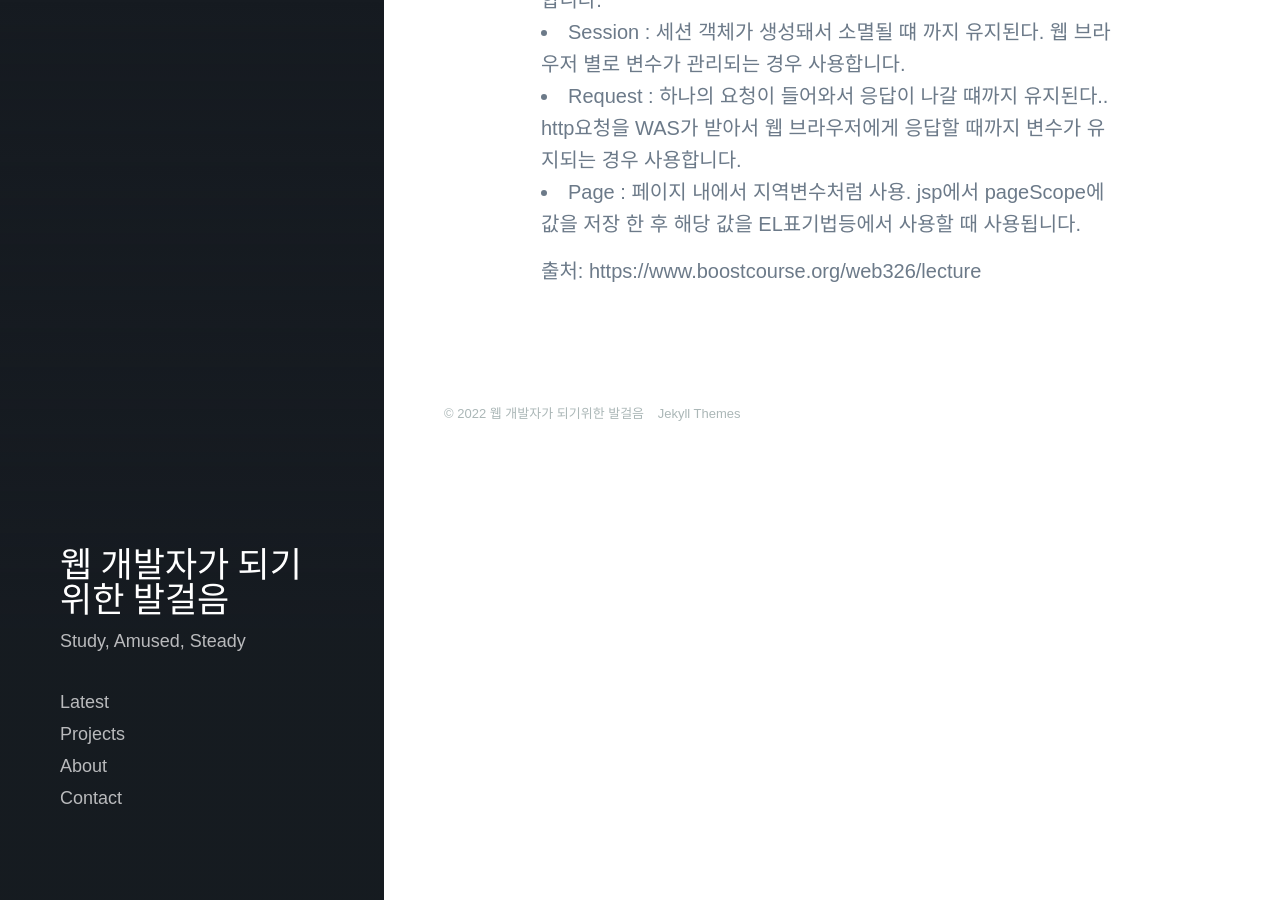
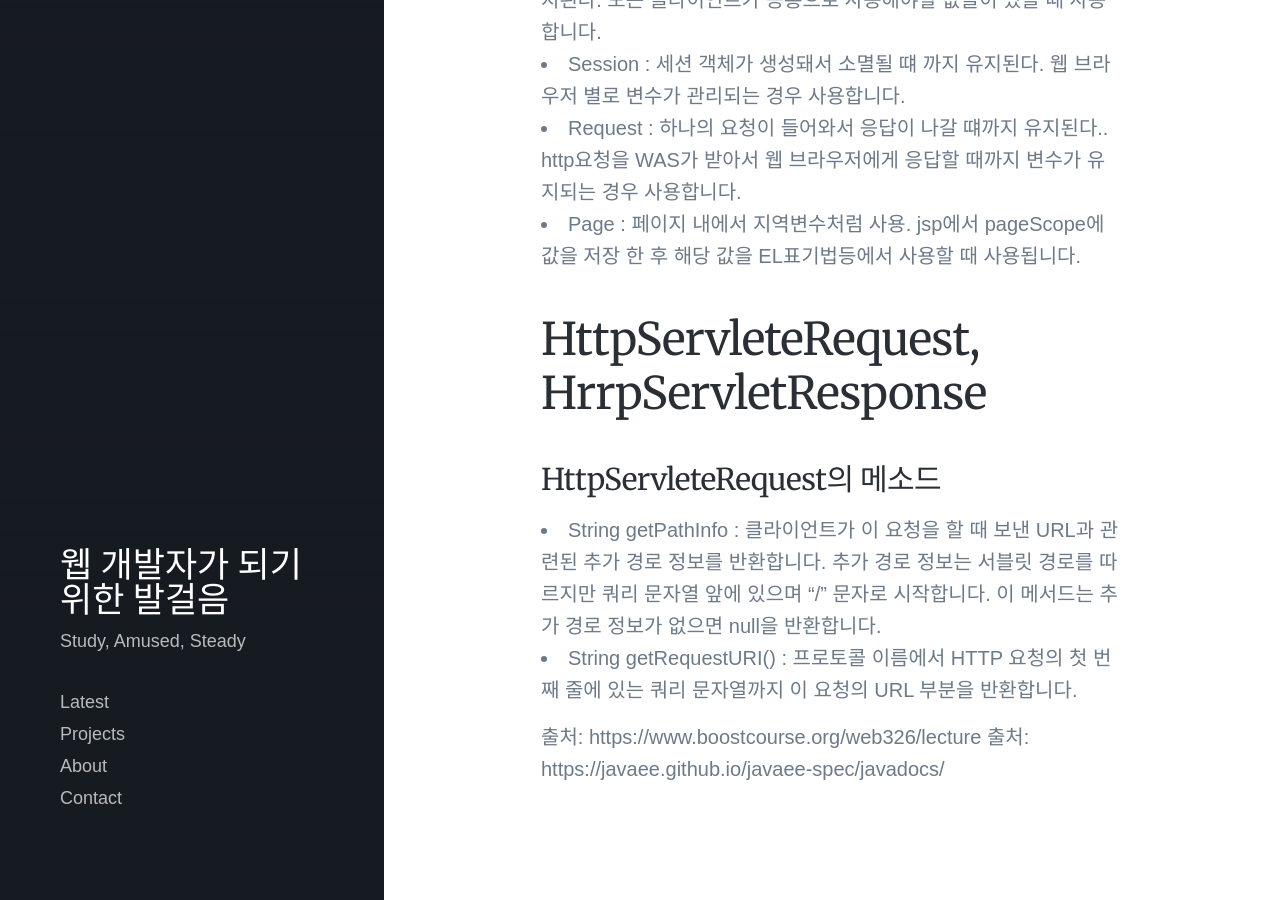
Before and after one commit to lawijdo201/lawijdo201.github.io, a Jekyll site: the page built from _posts/2022-07-14-aboutWEB-post.md, in a window 1280 px wide and 900 px high, scrolled down 2809 px. Built offline with Jekyll 4.4.1, drawn with Linux system fonts in a browser that asks for light colours; nearby versions of some CDN libraries; some web fonts are replaced; some of the changed text lies outside the part shown.

Commit message:
Update 2022-07-14-aboutWEB-post.md

```diff
--- a/_posts/2022-07-14-aboutWEB-post.md
+++ b/_posts/2022-07-14-aboutWEB-post.md
@@ -14,6 +14,7 @@ excerpt: Web에 대해
   * [웹서버 vs WAS](#웹서버-vs-was)
   * [장애 극복기능](#장애-극복기능)
 - [Scope](#scope)
+- [HttpServleteRequest, HrrpServletResponse](#HttpServleteRequest--HrrpServletResponse)
 
 
 
@@ -60,10 +61,12 @@ WAS는 일종의 미들웨어로 웹 클라이언트의 요청 중 보통 웹
 * Request : 하나의 요청이 들어와서 응답이 나갈 떄까지 유지된다.. http요청을 WAS가 받아서 웹 브라우저에게 응답할 때까지 변수가 유지되는 경우 사용합니다.
 * Page : 페이지 내에서 지역변수처럼 사용. jsp에서 pageScope에 값을 저장 한 후 해당 값을 EL표기법등에서 사용할 때 사용됩니다.
 
+## HttpServleteRequest, HrrpServletResponse
 
+### HttpServleteRequest의 메소드
 
-
-
+* String getPathInfo : 클라이언트가 이 요청을 할 때 보낸 URL과 관련된 추가 경로 정보를 반환합니다. 추가 경로 정보는 서블릿 경로를 따르지만 쿼리 문자열 앞에 있으며 "/" 문자로 시작합니다. 이 메서드는 추가 경로 정보가 없으면 null을 반환합니다.
+*  String getRequestURI() : 프로토콜 이름에서 HTTP 요청의 첫 번째 줄에 있는 쿼리 문자열까지 이 요청의 URL 부분을 반환합니다.
 
 
 
@@ -71,3 +74,4 @@ WAS는 일종의 미들웨어로 웹 클라이언트의 요청 중 보통 웹
 
 
 출처: https://www.boostcourse.org/web326/lecture
+출처: https://javaee.github.io/javaee-spec/javadocs/
```
